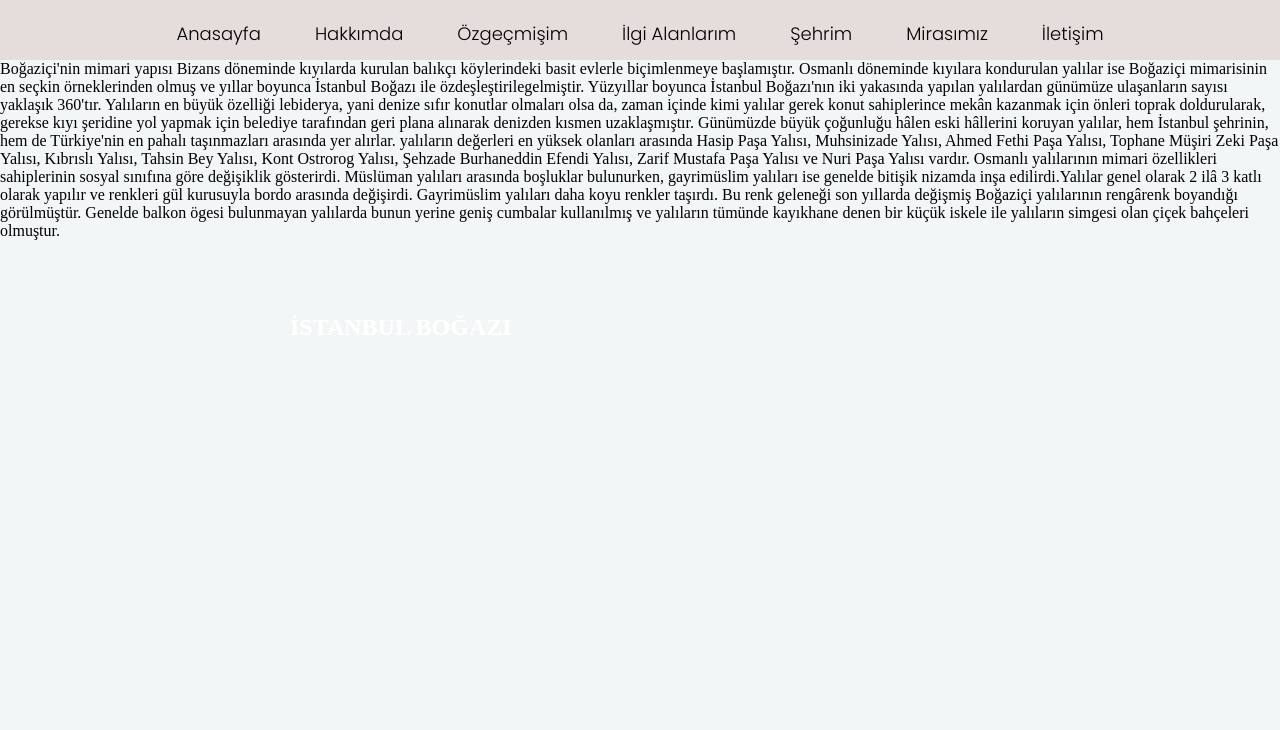
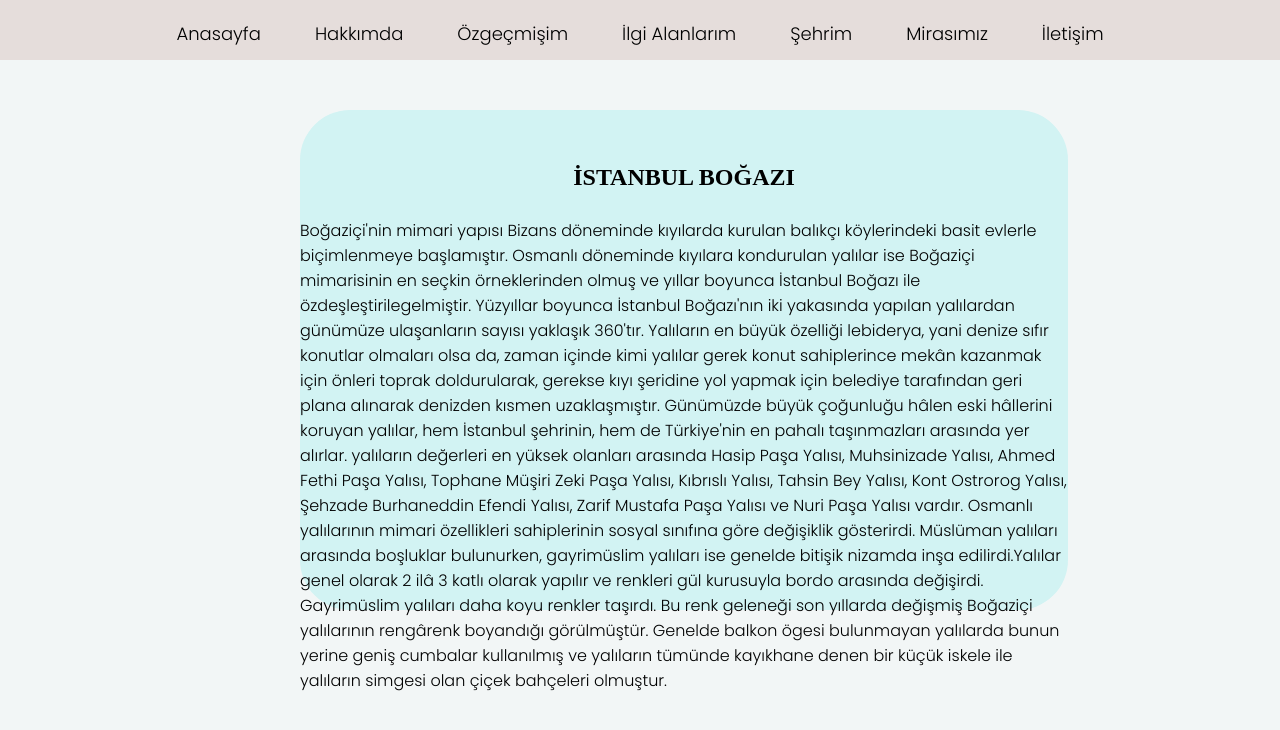
Before and after one commit to aycagecu/web-teknolojileri-proje--devi, a PHP site: page /bogaz.html in a window 1280 px wide. Shown: the top 730 px of the page. Run offline with PHP 8.4, Linux system fonts and the light colour scheme; some web fonts are replaced.

Commit message:
Update pcss1.css

```diff
--- a/pcss1.css
+++ b/pcss1.css
@@ -1,6 +1,7 @@
+
 
 *{
-	margin:0;
+	margin:0 ;
 	padding:0;
 	box-sizing:border-box;
 	}
@@ -26,6 +27,7 @@
 
 }
 
+
 .nav ul li a{
 	text-decoration:none;
 	font-family: 'Poppins';
@@ -44,9 +46,110 @@
    position: relative;
    width: 100%;
 }
-h1 {
+
+.image> h1 {
    position: absolute;
    top: 260px;
-   left: 290px;
+   left: 330px;
    color:white;
+   text-align:Center;
 }
+
+
+.resimdiv{
+
+    width:80%;
+	height:250px;
+
+
+}
+
+#resimdiv{
+	position:relative;
+	left:380px;
+	top:20px;
+}
+
+.hakkimda{
+	width:60%;
+	color:white;
+	height:400px;
+	position:relative;
+	left:250px;
+	top:40px;
+}
+
+nav>ul>li{
+
+    list-style:none;
+	padding-left:30px;
+	padding-top:14px;
+
+}
+
+nav>ul>li>a{
+	text-decoration:none;
+	font-family: 'Poppins';
+	font-size:16px;
+	color:black;
+}
+
+nav{
+
+	background-color:#E5DDDB;
+	width:15%;
+	height:270px;
+	position:relative;
+	top:60px;
+	left:150px;
+
+}
+
+.okul{
+	width:40%;
+	height:620px;
+	margin:30px;
+	position:relative;
+	left:550px;
+	bottom:245px;
+	background-color:#E5DDDB;
+}
+
+.okul h3,p{
+	color:black;
+	font-family:'Poppins';
+
+}
+
+#imgart
+{
+	position:relative;
+	left:57px;
+
+
+}
+
+.container{
+	width:100%;
+
+}
+
+body{
+	width:100%;
+}
+
+section>h2
+{
+	font-family:'Poppins';
+}
+
+.gy
+{
+	background-color:#D2F3F3;
+	width:60%;
+	height:500px;
+	border-radius:50px;
+	position:relative;
+	left:300px;
+	top:50px;
+}
```
